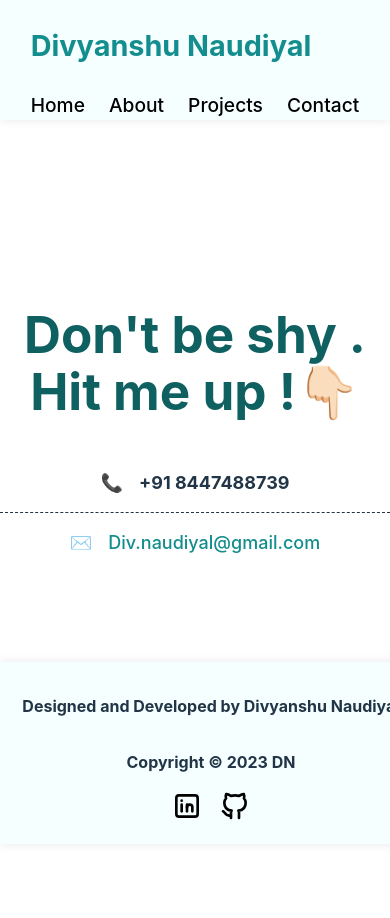
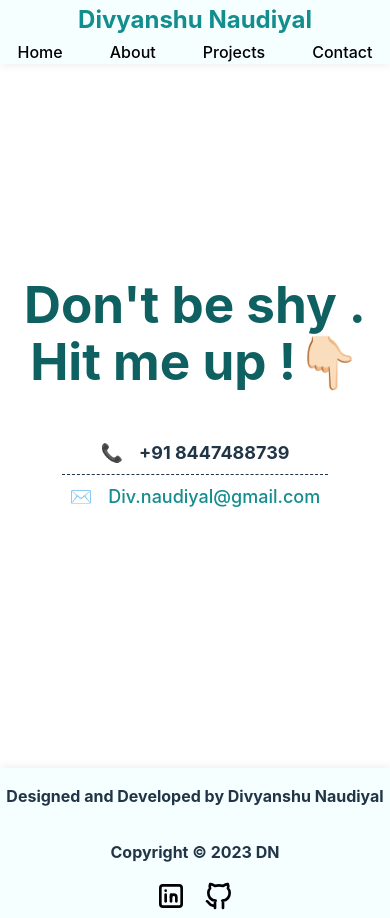
Before and after one commit to divyanshunaudiyal/react-resume, a React (Vite) app: page /contact in a window 390 px wide. Before the commit the page ends 844 px from the top, so only its background shows below. Built offline with nearby package versions, Linux system fonts and the light colour scheme.

Commit message:
style changes for home and footer and styles updated for home,about,contact,navbar for screena upto 768px width i.e mobiles

```diff
--- a/src/styles/Home.scss
+++ b/src/styles/Home.scss
@@ -1,6 +1,7 @@
 @use "./global.scss" as *;
 .home {
   background: $bg-white;
+  width: 100vw;
   // margin: 5rem 0;
   padding: 6rem 3rem 4rem 1rem;
   text-align: center;
@@ -9,38 +10,38 @@
   display: grid;
   gap: 3rem;
   grid-template-columns: auto auto;
-  justify-content: space-evenly;
+  justify-content: center;
   align-items: center;
   box-shadow: 0 0 10px rgba(0, 0, 0, 0.09);
-  @media (max-width: 768px) {
-    margin: 5rem 0 0 0;
-    grid-template-columns: auto;
-    justify-content: center;
-    align-items: center;
-    text-align: left;
-  }
+  // @media (max-width: 768px) {
+  //   margin: 5rem 0 0 0;
+  //   grid-template-columns: auto;
+  //   justify-content: center;
+  //   align-items: center;
+  //   text-align: left;
+  // }
 
   &__text {
     width: 60rem;
     display: grid;
     grid-template-rows: auto auto auto;
 
-    @media (max-width: 768px) {
-      box-sizing: border-box;
-      width: 50%;
-    }
+    // @media (max-width: 768px) {
+    //   box-sizing: border-box;
+    //   width: 50%;
+    // }
 
     span {
       color: $highlight;
     }
 
-    p {
-      img {
-        @media screen and (max-width: 768px) {
-          width: 20rem;
-        }
-      }
-    }
+    // p {
+    //   img {
+    //     @media screen and (max-width: 768px) {
+    //       width: 20rem;
+    //     }
+    //   }
+    // }
   }
 
   &__pic {
@@ -59,10 +60,10 @@
     position: relative;
     transition: all 1s ease-in-out;
     width: 25rem;
-    @media screen and (max-width: 768px) {
-      width: 20rem;
-      height: 20rem;
-    }
+    // @media screen and (max-width: 768px) {
+    //   width: 20rem;
+    //   height: 20rem;
+    // }
   }
 }
 
@@ -77,3 +78,24 @@
     border-radius: 60% 40% 30% 70%/60% 30% 70% 40%;
   }
 }
+
+@media screen and (max-width: 768px) {
+  .home {
+    padding: 0;
+    margin: 3rem 0 1rem 0;
+    grid-template-columns: auto;
+    justify-content: center;
+    align-items: center;
+    text-align: center;
+
+    &__text {
+      margin: 0 auto;
+      width: 100%;
+    }
+
+    &__pic {
+      margin: 0 auto;
+      width: 90%;
+    }
+  }
+}
--- a/src/styles/about.scss
+++ b/src/styles/about.scss
@@ -7,10 +7,10 @@
   justify-content: space-between;
   align-items: center;
 
-  @media (max-width: 972px) {
-    padding: 10rem 0;
-    flex-direction: column;
-  }
+  // @media (max-width: 972px) {
+  //   padding: 10rem 0;
+  //   flex-direction: column;
+  // }
 
   &__img {
     @media (max-width: 460px) {
@@ -51,3 +51,18 @@
     transform: rotate(360deg);
   }
 }
+
+@media screen and (max-width: 768px) {
+  .about {
+    padding: 0;
+    margin: 0 auto;
+    margin-top: 4rem;
+    flex-direction: column;
+    width: 80%;
+
+    &__img {
+      width: 100%;
+      height: 100%;
+    }
+  }
+}
--- a/src/styles/contact.scss
+++ b/src/styles/contact.scss
@@ -41,3 +41,22 @@
     }
   }
 }
+
+@media screen and (max-width: 768px) {
+  .contact {
+    margin: auto 0;
+    display: flex;
+    height: 48rem;
+    align-items: center;
+    flex-direction: column;
+    justify-content: center;
+    // height: 100vw;
+    // margin-top: 10rem;
+    // margin-bottom: 20rem;
+    &__info,
+    .phone,
+    .mail {
+      padding: 0.5rem;
+    }
+  }
+}
--- a/src/styles/footer.scss
+++ b/src/styles/footer.scss
@@ -12,9 +12,9 @@ footer {
     justify-content: space-around;
     align-items: center;
 
-    @media screen and (max-width: 678px) {
-      flex-direction: column;
-    }
+    // @media screen and (max-width: 678px) {
+    //   flex-direction: column;
+    // }
   }
 
   .social-profiles {
@@ -32,3 +32,14 @@ footer {
     }
   }
 }
+//phone screen
+
+@media screen and (max-width: 768px) {
+  footer {
+    padding: 0;
+    position: initial;
+    .footer-container {
+      flex-direction: column;
+    }
+  }
+}
--- a/src/styles/navbar.scss
+++ b/src/styles/navbar.scss
@@ -14,12 +14,12 @@ nav {
   justify-content: space-around;
   box-shadow: 0 0 10px rgba(0, 0, 0, 0.09);
 
-  @media screen and (max-width: 768px) {
-    grid-template-columns: auto;
-    justify-content: center;
+  // @media screen and (max-width: 768px) {
+  //   grid-template-columns: auto;
+  //   justify-content: center;
 
-    text-align: left;
-  }
+  //   text-align: left;
+  // }
 
   .logo {
     h2 {
@@ -38,7 +38,31 @@ nav {
       &:hover {
         color: $highlight;
         transform: scale(1.5);
+        // text-decoration: ;
       }
     }
   }
 }
+
+@media screen and (max-width: 768px) {
+  nav {
+    width: 100vw;
+    display: block;
+    text-align: center;
+    font-size: 1rem;
+
+    .logo {
+      h2 {
+        margin: 0;
+        padding: 2px 0;
+      }
+    }
+    .links {
+      gap: 0.75rem;
+
+      a:hover {
+        transform: scale(1.2);
+      }
+    }
+  }
+}
--- a/src/styles/project.scss
+++ b/src/styles/project.scss
@@ -27,7 +27,7 @@
       .project-img {
         border-radius: 1rem;
         box-shadow: $text-shadow;
-        width: 45rem;
+        width: 50%;
         height: 20rem;
         overflow: hidden;
         img {
@@ -42,7 +42,7 @@
         }
       }
       .project-info {
-        width: 20rem;
+        width: 50%;
       }
     }
     &__project2 {
@@ -58,3 +58,23 @@
     }
   }
 }
+
+@media screen and (max-width: 768px) {
+  .project {
+    width: 100vw;
+
+    &-container {
+      padding: 0;
+
+      &__project1 {
+        .project-img {
+          border-radius: 0;
+          width: 100%;
+        }
+        .project-info {
+          width: 100%;
+        }
+      }
+    }
+  }
+}
```
